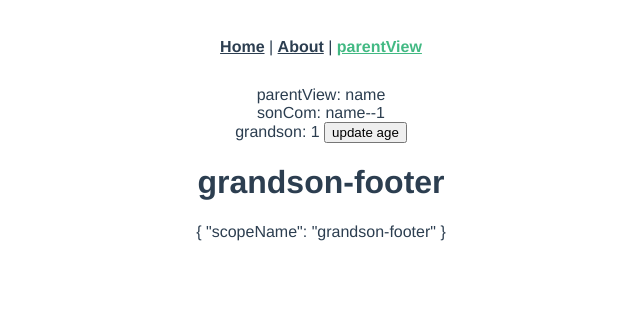
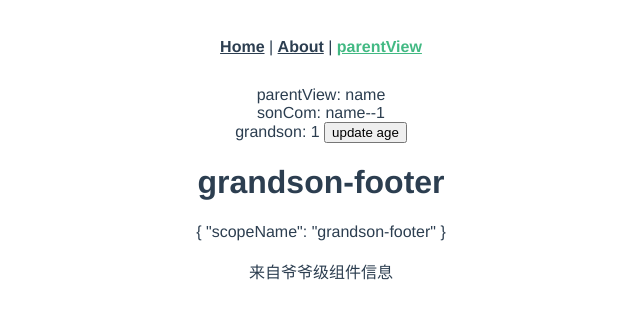
Before and after one commit to A189861A/vue2-demo, a Vue app: page /parentView in a window 1280 px wide. Shown: the top 318 px of the page, without its empty margins (319-959 px from the left). Built offline with nearby package versions, Linux system fonts and the light colour scheme.

Commit message:
【web】【issue_id=xxx】provide/inject

```diff
--- a/src/components/sonCom.vue
+++ b/src/components/sonCom.vue
@@ -11,6 +11,8 @@
                 </div>
             </template>
         </grandsonCom>
+        <br>
+        <div v-if="msg"> {{ msg }}</div>
     </div>
 </template>
 <script>
@@ -19,6 +21,7 @@ export default {
     data() {
         return {}
     },
+    inject: ['msg'],
     props: [
         'name'
     ],
--- a/src/views/parentView.vue
+++ b/src/views/parentView.vue
@@ -14,6 +14,11 @@ export default {
             age: 1
         }
     },
+    provide() {
+        return {
+            msg: '来自爷爷级组件信息'
+        }
+    },
     components: {
         sonCom
     },
--- a/src/views/scopedSlots.vue
+++ b/src/views/scopedSlots.vue
@@ -27,7 +27,7 @@ let test = {
     },
 
     render () {
-        return (
+        return ( // jsx
         <ul class='test'>
             {this.data.map(item => (
             <li>
```
